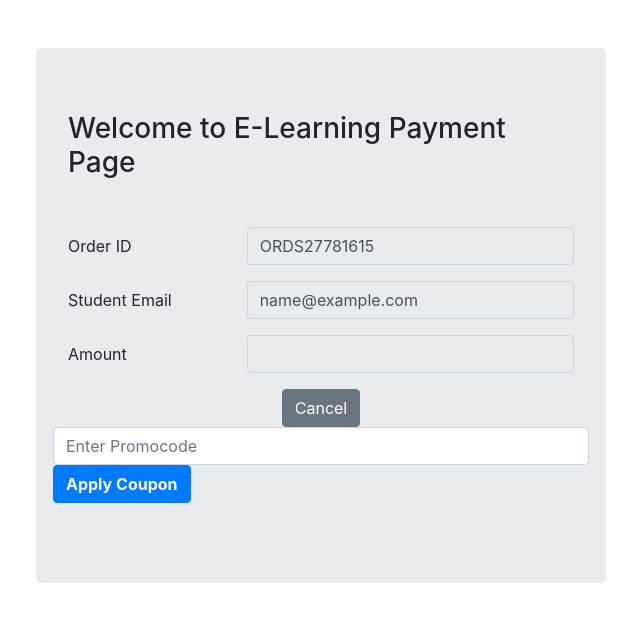
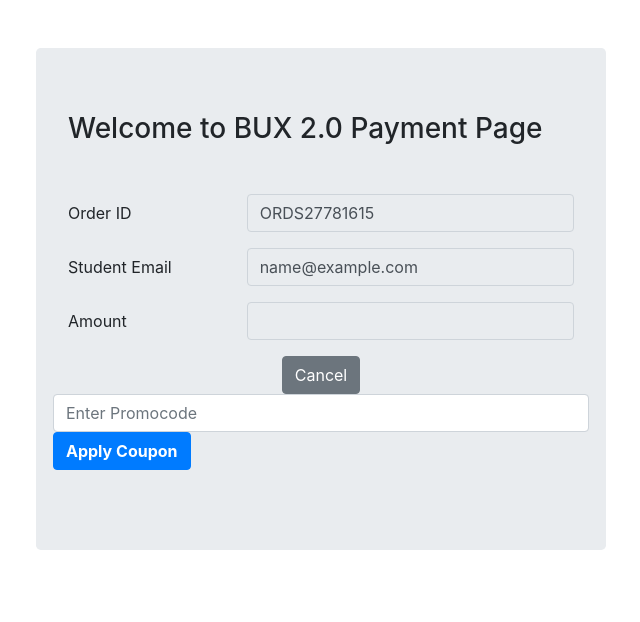
Before and after one commit to FaisalShahriarAdib/BUX2.0, a PHP site: page /test1/checkout.php in a window 1280 px wide. Shown: the top 622 px of the page, without its empty margins (319-959 px from the left). Run offline with PHP 8.4, Linux system fonts and the light colour scheme; the visitor is signed in with stand-in values (Sample User, id 1); some libraries are stand-ins or nearby versions.

Commit message:
Update checkout.php

```diff
--- a/checkout.php
+++ b/checkout.php
@@ -30,7 +30,7 @@ session_start();
   <div class="container mt-5">
     <div class="row">
     <div class="col-sm-6 offset-sm-3 jumbotron">
-    <h3 class="mb-5">Welcome to E-Learning Payment Page</h3>
+    <h3 class="mb-5">Welcome to BUX 2.0 Payment Page</h3>
     <form method="post" action="./paymentdone.php" id="myform">
       <div class="form-group row">
        <label for="ORDER_ID" class="col-sm-4 col-form-label">Order ID</label>
```
